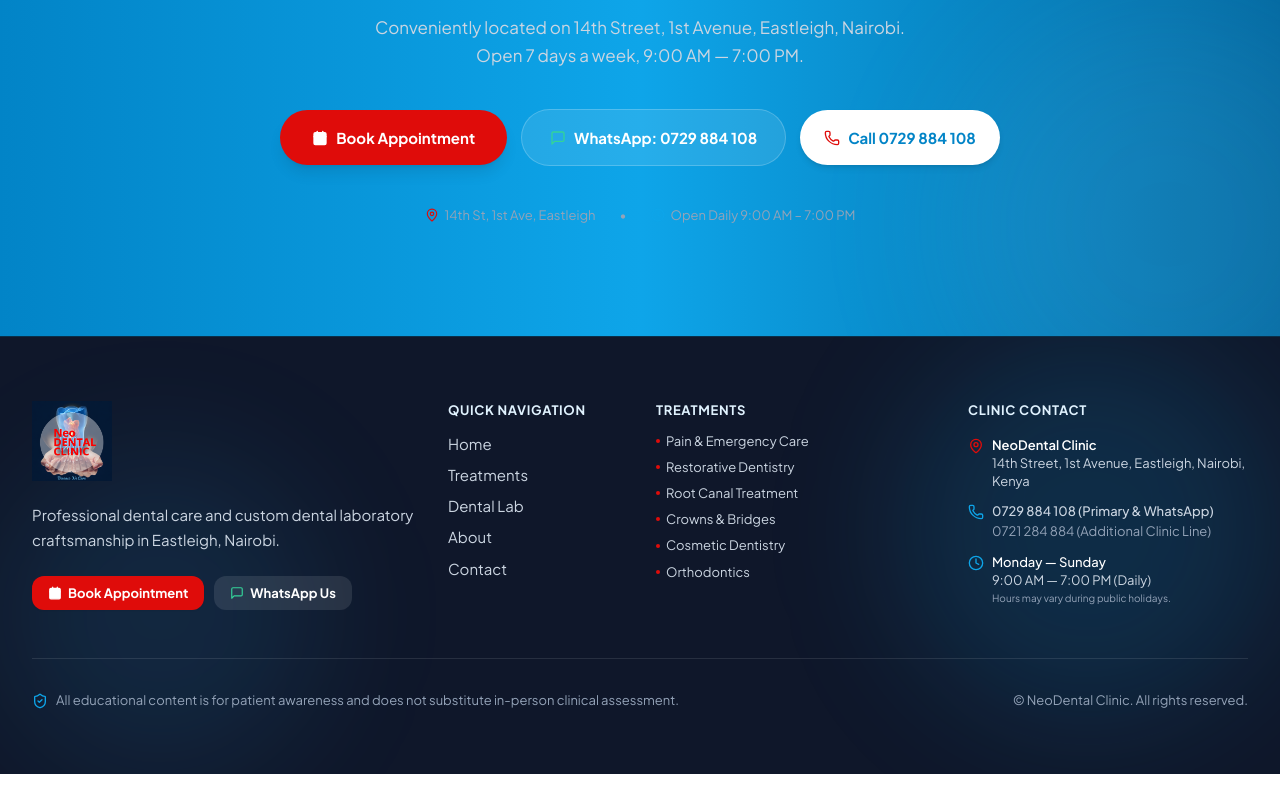
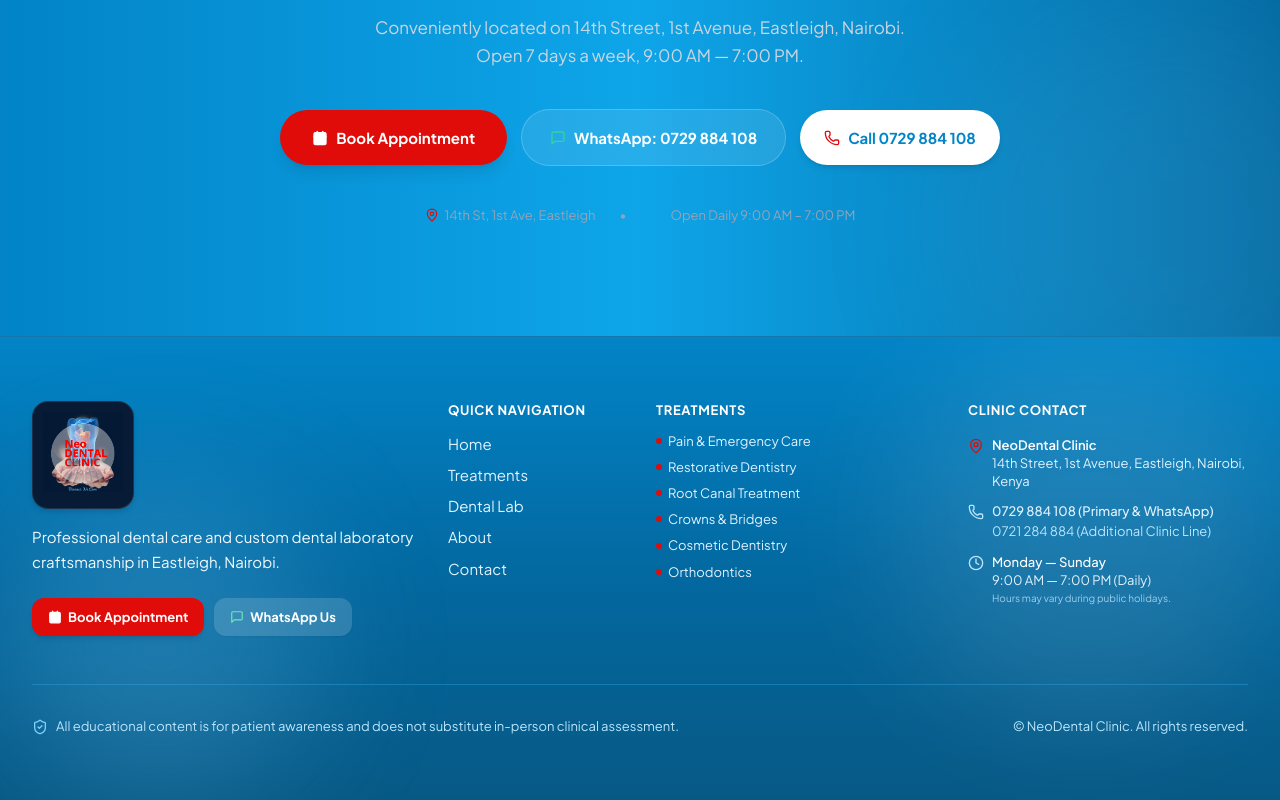
Before and after one commit to Hussein380/neodental, a Next.js app: page / in a window 1280 px wide. Shown: the part 2361-3161 px from the top of the page. Before the commit the page ends 3135 px from the top, so only its background shows below. Built offline with nearby package versions, Linux system fonts and the light colour scheme.

Commit message:
Update footer to vibrant sky blue theme

```diff
--- a/src/components/layout/Footer.tsx
+++ b/src/components/layout/Footer.tsx
@@ -22,24 +22,26 @@
 
   return (
     <>
-      <footer className="bg-slate-900 text-white pt-16 pb-24 md:pb-16 border-t border-sky-950 relative overflow-hidden">
+      <footer className="bg-gradient-to-b from-sky-600 via-sky-700 to-sky-800 text-white pt-16 pb-24 md:pb-16 border-t border-sky-400/30 relative overflow-hidden">
         {/* Background glow accents */}
-        <div className="absolute top-0 right-0 w-96 h-96 bg-sky-500/15 rounded-full blur-3xl pointer-events-none" />
-        <div className="absolute bottom-0 left-0 w-80 h-80 bg-sky-400/10 rounded-full blur-3xl pointer-events-none" />
+        <div className="absolute top-0 right-0 w-96 h-96 bg-white/10 rounded-full blur-3xl pointer-events-none" />
+        <div className="absolute bottom-0 left-0 w-80 h-80 bg-sky-300/20 rounded-full blur-3xl pointer-events-none" />
 
         <div className="max-w-7xl mx-auto px-4 sm:px-6 lg:px-8 relative z-10">
-          <div className="grid grid-cols-1 md:grid-cols-2 lg:grid-cols-12 gap-10 lg:gap-8 pb-12 border-b border-white/10">
+          <div className="grid grid-cols-1 md:grid-cols-2 lg:grid-cols-12 gap-10 lg:gap-8 pb-12 border-b border-sky-400/30">
             {/* Column 1: Brand & Identity (lg:col-span-4) */}
             <div className="lg:col-span-4 space-y-4">
-              <NeoLogo variant="dark" size="lg" />
-              <p className="text-sm text-slate-300 leading-relaxed max-w-sm">
+              <div className="inline-block bg-[#071B36] p-2.5 rounded-2xl shadow-md border border-white/10">
+                <NeoLogo variant="dark" size="lg" />
+              </div>
+              <p className="text-sm text-sky-50 leading-relaxed max-w-sm">
                 {t.footer.tagline}
               </p>
               <div className="pt-2 flex flex-wrap gap-2.5">
                 <button
                   type="button"
                   onClick={() => setIsModalOpen(true)}
-                  className="py-2 px-4 rounded-xl bg-neo-red hover:bg-neo-red-hover text-white text-xs font-bold shadow-sm transition-all duration-200 active:scale-95 flex items-center gap-1.5"
+                  className="py-2.5 px-4 rounded-xl bg-neo-red hover:bg-neo-red-hover text-white text-xs font-bold shadow-md transition-all duration-200 active:scale-95 flex items-center gap-1.5"
                 >
                   <Calendar className="w-3.5 h-3.5 fill-white" />
                   <span>Book Appointment</span>
@@ -48,9 +50,9 @@
                   href="https://wa.me/254729884108?text=Hello%20NeoDental%20Clinic,%20I%20would%20like%20to%20inquire%20about%20a%20dental%20appointment."
                   target="_blank"
                   rel="noopener noreferrer"
-                  className="py-2 px-4 rounded-xl bg-white/10 hover:bg-white/20 text-white text-xs font-bold transition-all flex items-center gap-1.5"
+                  className="py-2.5 px-4 rounded-xl bg-white/15 hover:bg-white/25 text-white text-xs font-bold transition-all flex items-center gap-1.5 shadow-sm"
                 >
-                  <MessageSquare className="w-3.5 h-3.5 text-emerald-400" />
+                  <MessageSquare className="w-3.5 h-3.5 text-emerald-300" />
                   <span>WhatsApp Us</span>
                 </a>
               </div>
@@ -58,10 +60,10 @@
 
             {/* Column 2: Quick Links (lg:col-span-2) */}
             <div className="lg:col-span-2 space-y-3">
-              <h4 className="text-xs font-bold text-neo-clinical-light uppercase tracking-wider">
+              <h4 className="text-xs font-bold text-white uppercase tracking-wider">
                 {t.footer.quickLinks}
               </h4>
-              <ul className="space-y-2 text-sm text-slate-300">
+              <ul className="space-y-2 text-sm text-sky-100">
                 <li>
                   <Link href="/" className="hover:text-white transition-colors">
                     {t.nav.home}
@@ -92,17 +94,17 @@
 
             {/* Column 3: Key Treatments (lg:col-span-3) */}
             <div className="lg:col-span-3 space-y-3">
-              <h4 className="text-xs font-bold text-neo-clinical-light uppercase tracking-wider">
+              <h4 className="text-xs font-bold text-white uppercase tracking-wider">
                 {t.footer.services}
               </h4>
-              <ul className="space-y-2 text-xs text-slate-300">
+              <ul className="space-y-2 text-xs text-sky-100">
                 {treatmentCategories.slice(0, 6).map((cat) => (
                   <li key={cat.id}>
                     <Link
                       href={`/treatments#${cat.id}`}
-                      className="hover:text-neo-clinical-light transition-colors flex items-center gap-1.5"
+                      className="hover:text-white transition-colors flex items-center gap-1.5"
                     >
-                      <span className="w-1 h-1 rounded-full bg-neo-red" />
+                      <span className="w-1.5 h-1.5 rounded-full bg-neo-red" />
                       <span>{cat.name}</span>
                     </Link>
                   </li>
@@ -112,11 +114,11 @@
 
             {/* Column 4: Confirmed Location & Contacts (lg:col-span-3) */}
             <div className="lg:col-span-3 space-y-4">
-              <h4 className="text-xs font-bold text-neo-clinical-light uppercase tracking-wider">
+              <h4 className="text-xs font-bold text-white uppercase tracking-wider">
                 {t.footer.contactInfo}
               </h4>
 
-              <div className="space-y-3 text-xs text-slate-300">
+              <div className="space-y-3 text-xs text-sky-100">
                 <div className="flex items-start gap-2">
                   <MapPin className="w-4 h-4 text-neo-red flex-shrink-0 mt-0.5" />
                   <div>
@@ -126,7 +128,7 @@
                 </div>
 
                 <div className="flex items-start gap-2">
-                  <Phone className="w-4 h-4 text-neo-clinical flex-shrink-0 mt-0.5" />
+                  <Phone className="w-4 h-4 text-sky-200 flex-shrink-0 mt-0.5" />
                   <div className="space-y-0.5">
                     <a
                       href="tel:+254729884108"
@@ -136,7 +138,7 @@
                     </a>
                     <a
                       href="tel:+254721284884"
-                      className="hover:text-white text-slate-400 block"
+                      className="hover:text-white text-sky-200 block"
                     >
                       0721 284 884 (Additional Clinic Line)
                     </a>
@@ -144,11 +146,11 @@
                 </div>
 
                 <div className="flex items-start gap-2">
-                  <Clock className="w-4 h-4 text-neo-clinical flex-shrink-0 mt-0.5" />
+                  <Clock className="w-4 h-4 text-sky-200 flex-shrink-0 mt-0.5" />
                   <div>
                     <span className="text-white font-medium block">Monday — Sunday</span>
                     <span>9:00 AM — 7:00 PM (Daily)</span>
-                    <span className="text-[10px] text-slate-400 block mt-0.5">
+                    <span className="text-[10px] text-sky-200/80 block mt-0.5">
                       Hours may vary during public holidays.
                     </span>
                   </div>
@@ -158,9 +160,9 @@
           </div>
 
           {/* Bottom Bar: Disclaimer & Copyright */}
-          <div className="pt-8 flex flex-col md:flex-row items-center justify-between gap-4 text-xs text-slate-400 text-center md:text-left">
+          <div className="pt-8 flex flex-col md:flex-row items-center justify-between gap-4 text-xs text-sky-200 text-center md:text-left">
             <div className="flex items-center gap-2">
-              <ShieldCheck className="w-4 h-4 text-neo-clinical flex-shrink-0" />
+              <ShieldCheck className="w-4 h-4 text-sky-300 flex-shrink-0" />
               <span>{t.footer.disclaimer}</span>
             </div>
             <p>{t.footer.copyright}</p>
```
